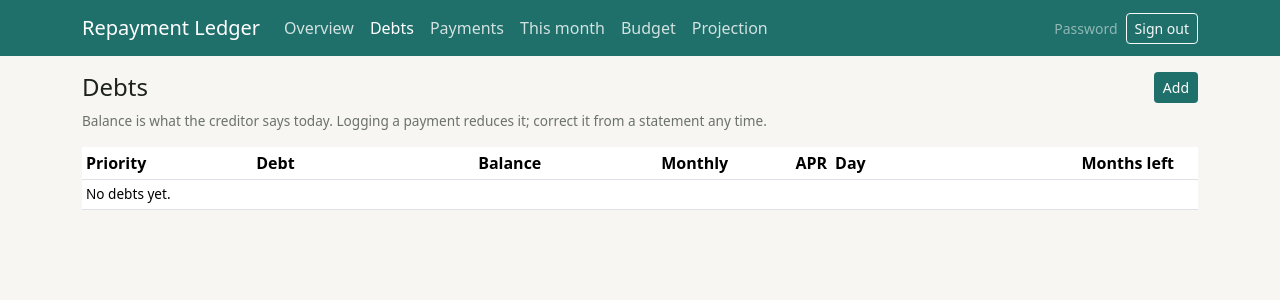
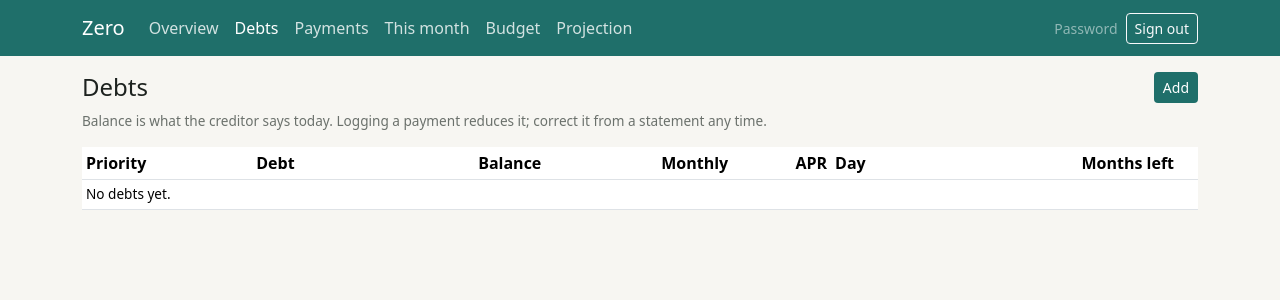
Before and after one commit to paulocezzar/zero, a Django app: page /debts/ in a window 1280 px wide. Shown: the top 300 px of the page. Run offline with Django 5.2, Linux system fonts and the light colour scheme; the visitor is signed in with stand-in values (Sample User, id 1); data that the repository does not hold is empty.

Commit message:
Rename app to Zero
Co-Authored-By: Claude Fable 5.1 <noreply@anthropic.com>
Claude-Session: https://claude.ai/code/session_01WMNqJWuFJecPJCwCJMvTio

```diff
--- a/tracker/templates/tracker/base.html
+++ b/tracker/templates/tracker/base.html
@@ -3,11 +3,11 @@
 <head>
 <meta charset="utf-8">
 <meta name="viewport" content="width=device-width, initial-scale=1, viewport-fit=cover">
-<title>{% block title %}Repayment Ledger{% endblock %}</title>
+<title>{% block title %}Zero{% endblock %}</title>
 <link rel="manifest" href="{% url 'manifest' %}">
 <meta name="theme-color" content="#1f6f6a">
 <meta name="apple-mobile-web-app-capable" content="yes">
-<meta name="apple-mobile-web-app-title" content="Ledger">
+<meta name="apple-mobile-web-app-title" content="Zero">
 <link rel="apple-touch-icon" href="{% url 'icon' %}">
 <link rel="icon" href="{% url 'icon' %}" type="image/svg+xml">
 <link href="https://cdn.jsdelivr.net/npm/bootstrap@5.3.3/dist/css/bootstrap.min.css" rel="stylesheet" integrity="sha384-QWTKZyjpPEjISv5WaRU9OFeRpok6YctnYmDr5pNlyT2bRjXh0JMhjY6hW+ALEwIH" crossorigin="anonymous">
@@ -36,7 +36,7 @@
 <body>
 <nav class="navbar navbar-expand-md navbar-dark mb-3">
   <div class="container">
-    <a class="navbar-brand" href="{% url 'overview' %}">Repayment Ledger</a>
+    <a class="navbar-brand" href="{% url 'overview' %}">Zero</a>
     <ul class="navbar-nav me-auto">
       {% for name,label in nav %}<li class="nav-item"><a class="nav-link {% if request.resolver_match.url_name == name %}active{% endif %}" href="{% url name %}">{{ label }}</a></li>{% endfor %}
     </ul>
--- a/tracker/templates/tracker/budget.html
+++ b/tracker/templates/tracker/budget.html
@@ -1,4 +1,4 @@
-{% extends "tracker/base.html" %}{% block title %}Budget · Repayment Ledger{% endblock %}
+{% extends "tracker/base.html" %}{% block title %}Budget · Zero{% endblock %}
 {% block content %}
 <h1 class="h4">Budget</h1>
 <div class="row g-3 mb-3">
--- a/tracker/templates/tracker/debts.html
+++ b/tracker/templates/tracker/debts.html
@@ -1,4 +1,4 @@
-{% extends "tracker/base.html" %}{% block title %}Debts · Repayment Ledger{% endblock %}
+{% extends "tracker/base.html" %}{% block title %}Debts · Zero{% endblock %}
 {% block content %}
 <div class="d-flex justify-content-between align-items-center mb-2"><h1 class="h4 m-0">Debts</h1><a class="btn btn-accent btn-sm" href="{% url 'debt_new' %}">Add</a></div>
 <p class="muted">Balance is what the creditor says today. Logging a payment reduces it; correct it from a statement any time.</p>
--- a/tracker/templates/tracker/form.html
+++ b/tracker/templates/tracker/form.html
@@ -1,4 +1,4 @@
-{% extends "tracker/base.html" %}{% block title %}{{ title }} · Repayment Ledger{% endblock %}
+{% extends "tracker/base.html" %}{% block title %}{{ title }} · Zero{% endblock %}
 {% block content %}
 <h1 class="h4 mb-3">{{ title }}</h1>
 <form method="post" class="row g-3">{% csrf_token %}
--- a/tracker/templates/tracker/login.html
+++ b/tracker/templates/tracker/login.html
@@ -1,4 +1,4 @@
-{% extends "tracker/base.html" %}{% block title %}Sign in · Repayment Ledger{% endblock %}
+{% extends "tracker/base.html" %}{% block title %}Sign in · Zero{% endblock %}
 {% block content %}
 <div class="row justify-content-center"><div class="col-md-5">
 <h1 class="h4 mb-3">Sign in</h1>
--- a/tracker/templates/tracker/month.html
+++ b/tracker/templates/tracker/month.html
@@ -1,4 +1,4 @@
-{% extends "tracker/base.html" %}{% block title %}This month · Repayment Ledger{% endblock %}
+{% extends "tracker/base.html" %}{% block title %}This month · Zero{% endblock %}
 {% block content %}
 <h1 class="h4">Monthly check-in</h1>
 <p class="muted">Three numbers on the 5th of each month. Left over = take-home + extra − fixed lines (£{{ t.fixed|floatformat:0|slice:"1:" }}) − debt payments (£{{ t.debt_pay|floatformat:0 }}) − everyday actual.</p>
--- a/tracker/templates/tracker/password.html
+++ b/tracker/templates/tracker/password.html
@@ -1,4 +1,4 @@
-{% extends "tracker/base.html" %}{% block title %}Change password · Repayment Ledger{% endblock %}
+{% extends "tracker/base.html" %}{% block title %}Change password · Zero{% endblock %}
 {% block content %}
 <div class="row justify-content-center"><div class="col-md-5">
 <h1 class="h4 mb-3">Change password</h1>
--- a/tracker/templates/tracker/payments.html
+++ b/tracker/templates/tracker/payments.html
@@ -1,4 +1,4 @@
-{% extends "tracker/base.html" %}{% block title %}Payments · Repayment Ledger{% endblock %}
+{% extends "tracker/base.html" %}{% block title %}Payments · Zero{% endblock %}
 {% block content %}
 <h1 class="h4">Log a payment</h1>
 <form method="post" class="row g-2 align-items-end mb-2">{% csrf_token %}
--- a/tracker/templates/tracker/projection.html
+++ b/tracker/templates/tracker/projection.html
@@ -1,4 +1,4 @@
-{% extends "tracker/base.html" %}{% block title %}Projection · Repayment Ledger{% endblock %}
+{% extends "tracker/base.html" %}{% block title %}Projection · Zero{% endblock %}
 {% block content %}
 <h1 class="h4">Projection</h1>
 <p class="muted">Each month every debt gets its monthly payment, interest is added where there is an APR, and the extra goes to the top of the priority list. When a debt clears, its monthly rolls onto the next one.</p>
--- a/tracker/views.py
+++ b/tracker/views.py
@@ -203,7 +203,7 @@ def projection_view(request):
 
 def manifest(request):
     return JsonResponse({
-        "name": "Repayment Ledger", "short_name": "Ledger", "start_url": "/", "display": "standalone",
+        "name": "Zero", "short_name": "Zero", "start_url": "/", "display": "standalone",
         "background_color": "#f7f6f2", "theme_color": "#1f6f6a",
         "icons": [{"src": "/icon.svg", "sizes": "any", "type": "image/svg+xml"}],
     })
```
Also changed, not shown: README.md, tracker/templates/tracker/icon.svg.
